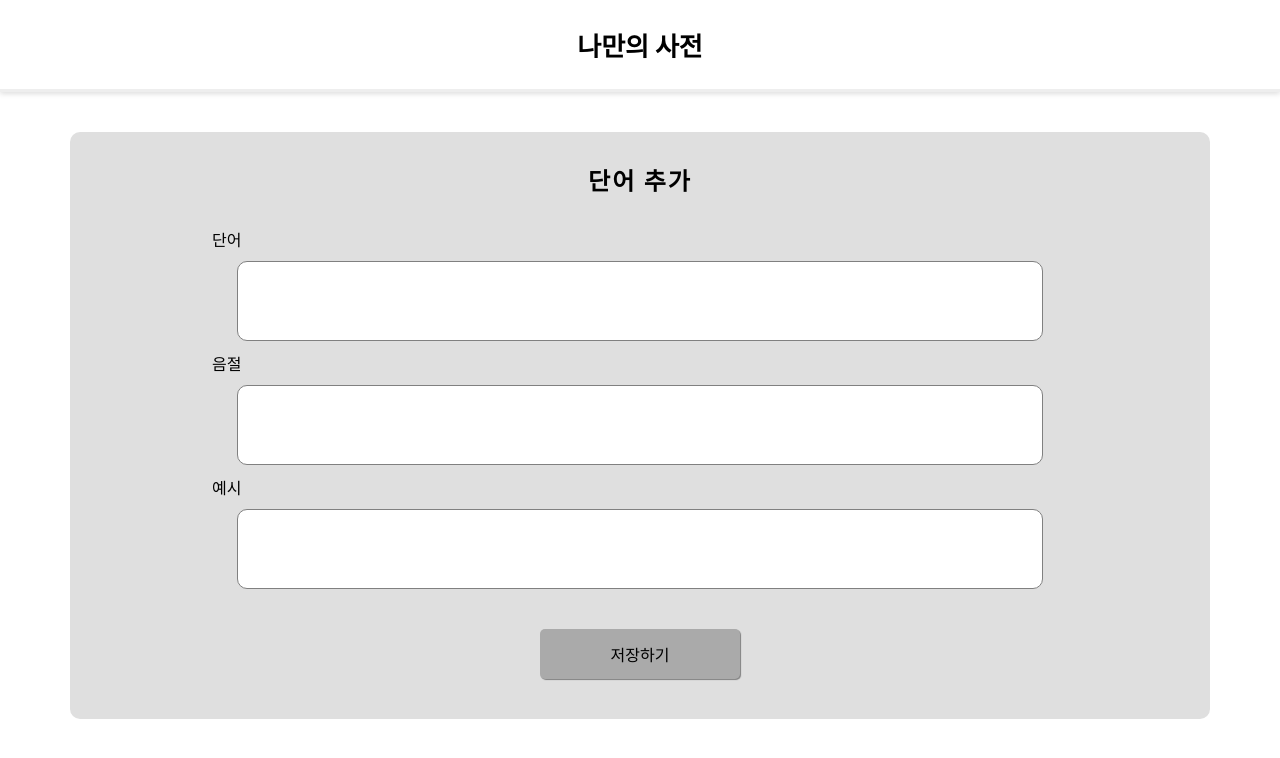
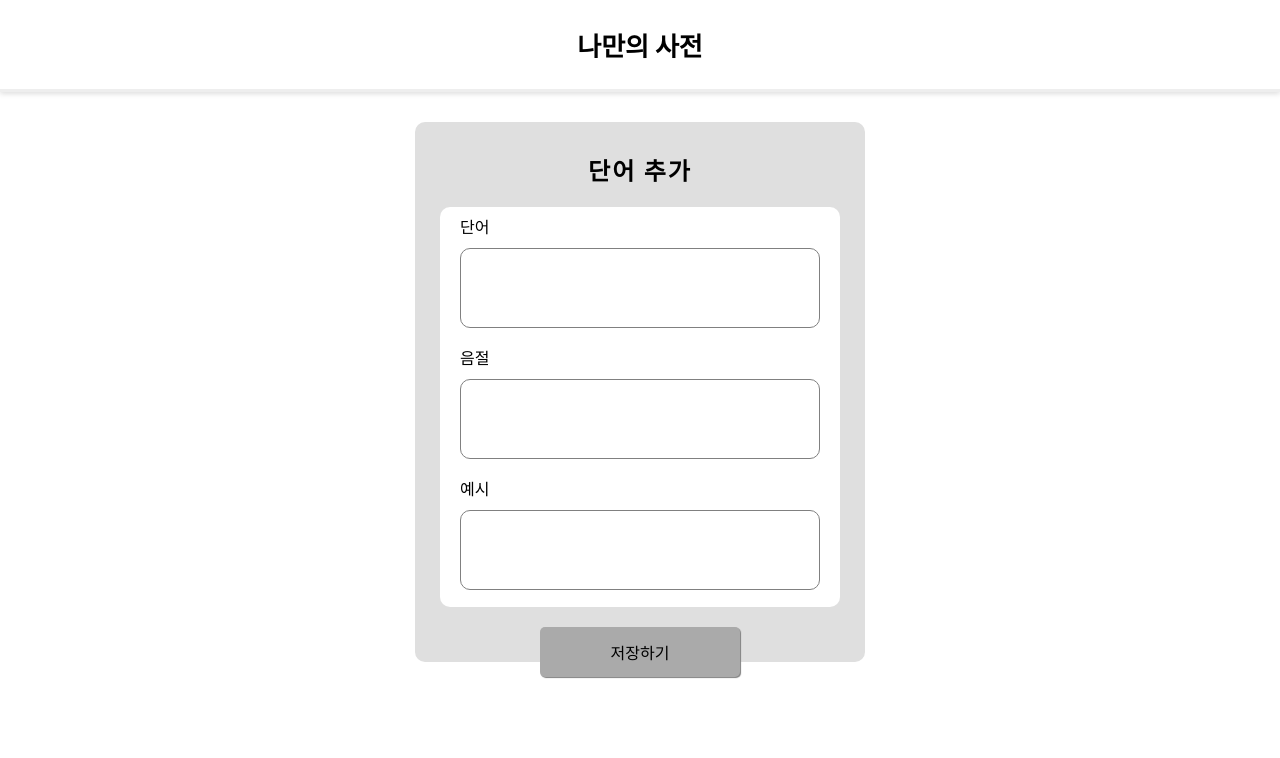
Before and after one commit to crown0205/react-week2, a React (Create React App) app: page /add in a window 1280 px wide. Shown: the top 758 px of the page. Built offline with nearby package versions, Linux system fonts and the light colour scheme.

Commit message:
스타일 수정

```diff
--- a/src/App.js
+++ b/src/App.js
@@ -33,7 +33,7 @@ const HeaderStyle = styled.div`
 `;
 
 const WrapStyle = styled.div`
-  padding: 20px;
+  padding-top: 30px;
 `;
 
 export default App;
--- a/src/CardAdd.js
+++ b/src/CardAdd.js
@@ -53,13 +53,16 @@ function CardAdd() {
 }
 
 const AddContainer = styled.div`
-  padding: 0 50px;
-
+  max-width: 500px;
+  width: 90%;
+  margin: auto;
   .addWrap {
     background-color: #dfdfdf;
-    width: 100%;
+    max-width: 450px;
+    width: 90%;
+    height: 540px;
     border-radius: 10px;
-    margin: 20px auto 0px;
+    margin: 0px auto 0px;
     padding: 10px;
   }
 
@@ -68,12 +71,15 @@ const AddContainer = styled.div`
   }
 
   .inputWrap {
-    /* background-color: #fff; */
+    background-color: #fff;
     display: flex;
     flex-direction: column;
-    max-width: 80%;
-    min-height: 200px;
-    margin: 30px auto 30px;
+    justify-content: space-evenly;
+    max-width: 400px;
+    width: 100%;
+    height: 400px;
+    border-radius: 10px;
+    margin: 20px auto;
 
     div {
       /* background-color: #aaa; */
--- a/src/CardList.js
+++ b/src/CardList.js
@@ -52,8 +52,14 @@ function CardList() {
 }
 
 const CardContainer = styled.div`
+  max-width: 800px;
+  min-width: 300px;
+  width: 90%;
+  margin: auto;
   background-color: #eee;
   padding: 10px;
+  box-shadow: 1px 1px 4px 1px #b3b3b3;
+
 
   .cardItem {
     background-color: #dfdfdf;
```
